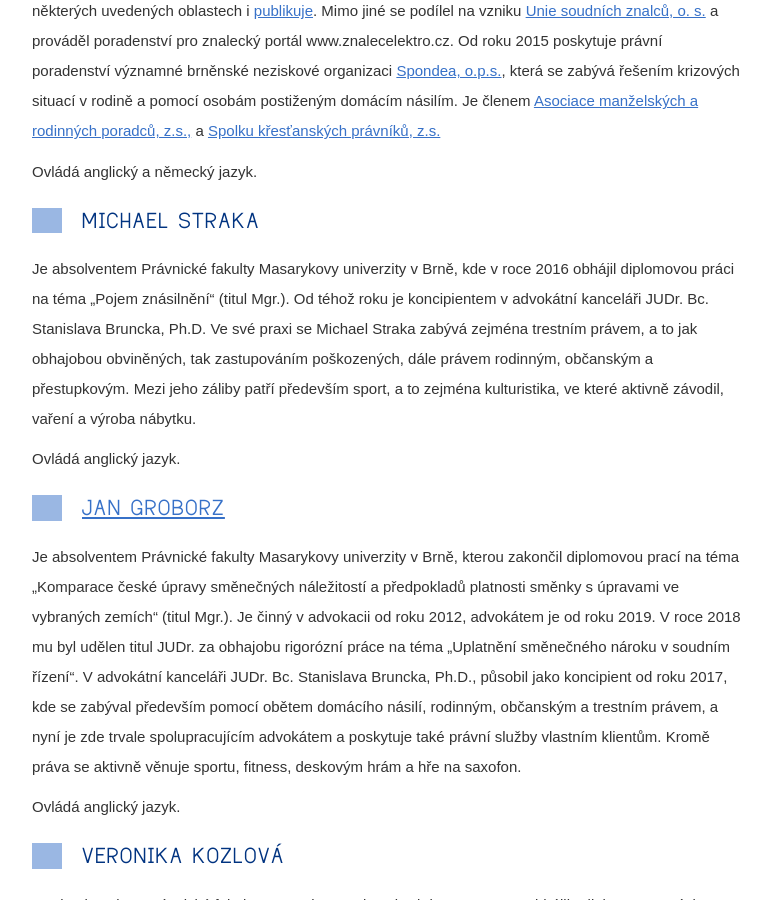
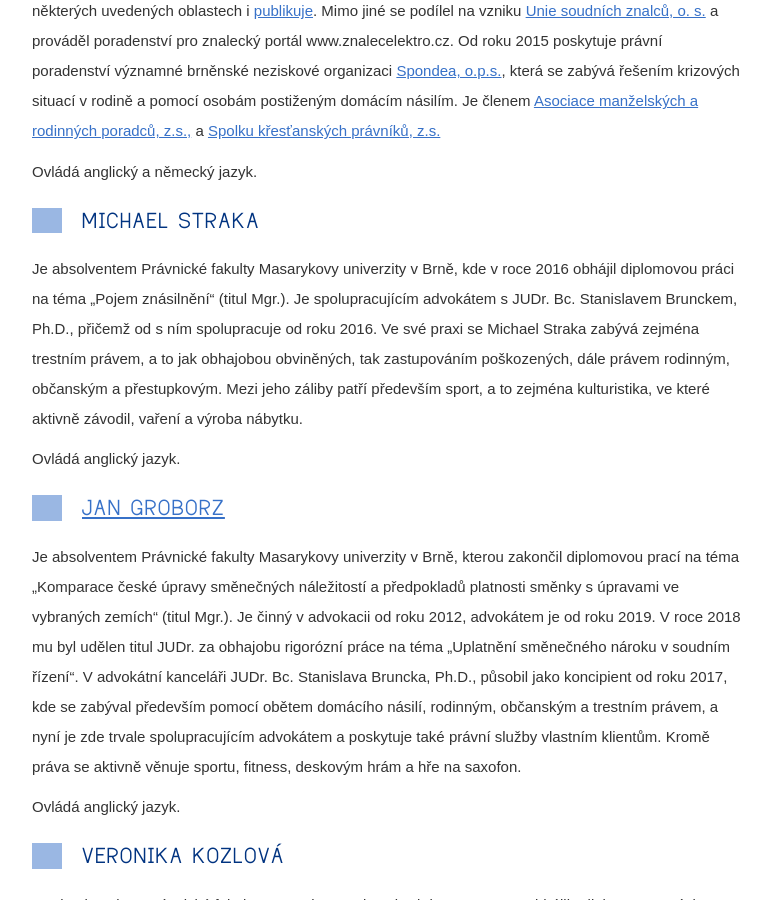
Before and after one commit to Pave91/bruncko-web, a Jekyll site: the page built from osoby-v-kancelari.md, in a window 1280 px wide and 900 px high, scrolled down 1062 px. Shown: the whole window, without its empty margins (38-809 px from the left). Built offline with Jekyll 4.4.1, drawn with Linux system fonts in a browser that asks for light colours; nearby versions of some CDN libraries.

Commit message:
Update osoby-v-kancelari.md

```diff
--- a/osoby-v-kancelari.md
+++ b/osoby-v-kancelari.md
@@ -20,7 +20,7 @@ Ovládá anglický a německý jazyk.
 
 
 ## Michael Straka
-Je absolventem Právnické fakulty Masarykovy univerzity v Brně, kde v roce 2016 obhájil diplomovou práci na téma „Pojem znásilnění“ (titul Mgr.). Od téhož roku je koncipientem v advokátní kanceláři JUDr. Bc. Stanislava Bruncka, Ph.D. Ve své praxi se Michael Straka zabývá zejména trestním právem, a to jak obhajobou obviněných, tak zastupováním poškozených, dále právem rodinným, občanským a přestupkovým.
+Je absolventem Právnické fakulty Masarykovy univerzity v Brně, kde v roce 2016 obhájil diplomovou práci na téma „Pojem znásilnění“ (titul Mgr.). Je spolupracujícím advokátem s JUDr. Bc. Stanislavem Brunckem, Ph.D., přičemž od s ním spolupracuje od roku 2016. Ve své praxi se Michael Straka zabývá zejména trestním právem, a to jak obhajobou obviněných, tak zastupováním poškozených, dále právem rodinným, občanským a přestupkovým.
 Mezi jeho záliby patří především sport, a to zejména kulturistika, ve které aktivně závodil, vaření a výroba nábytku.
 
 Ovládá anglický jazyk.
```
